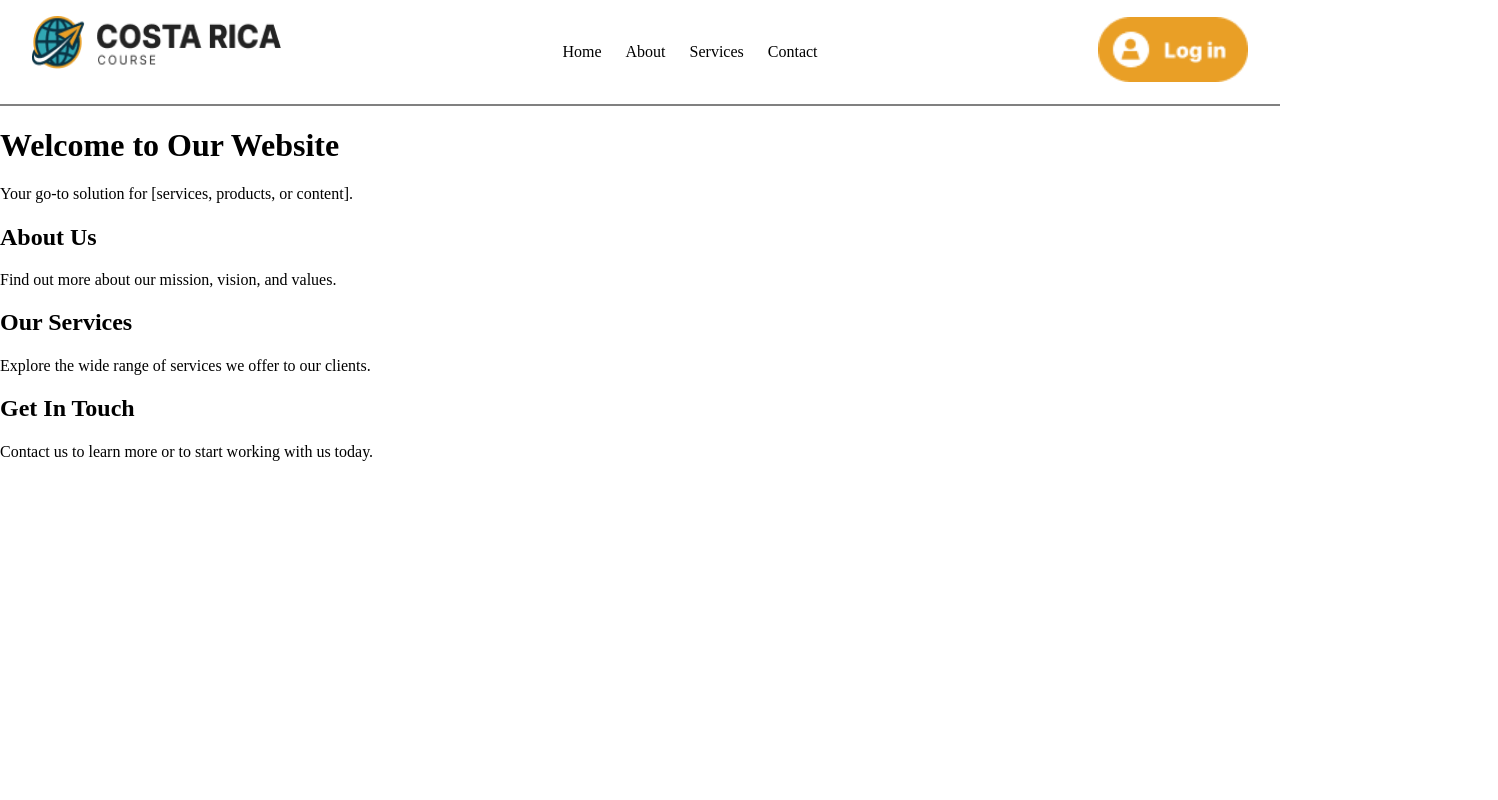
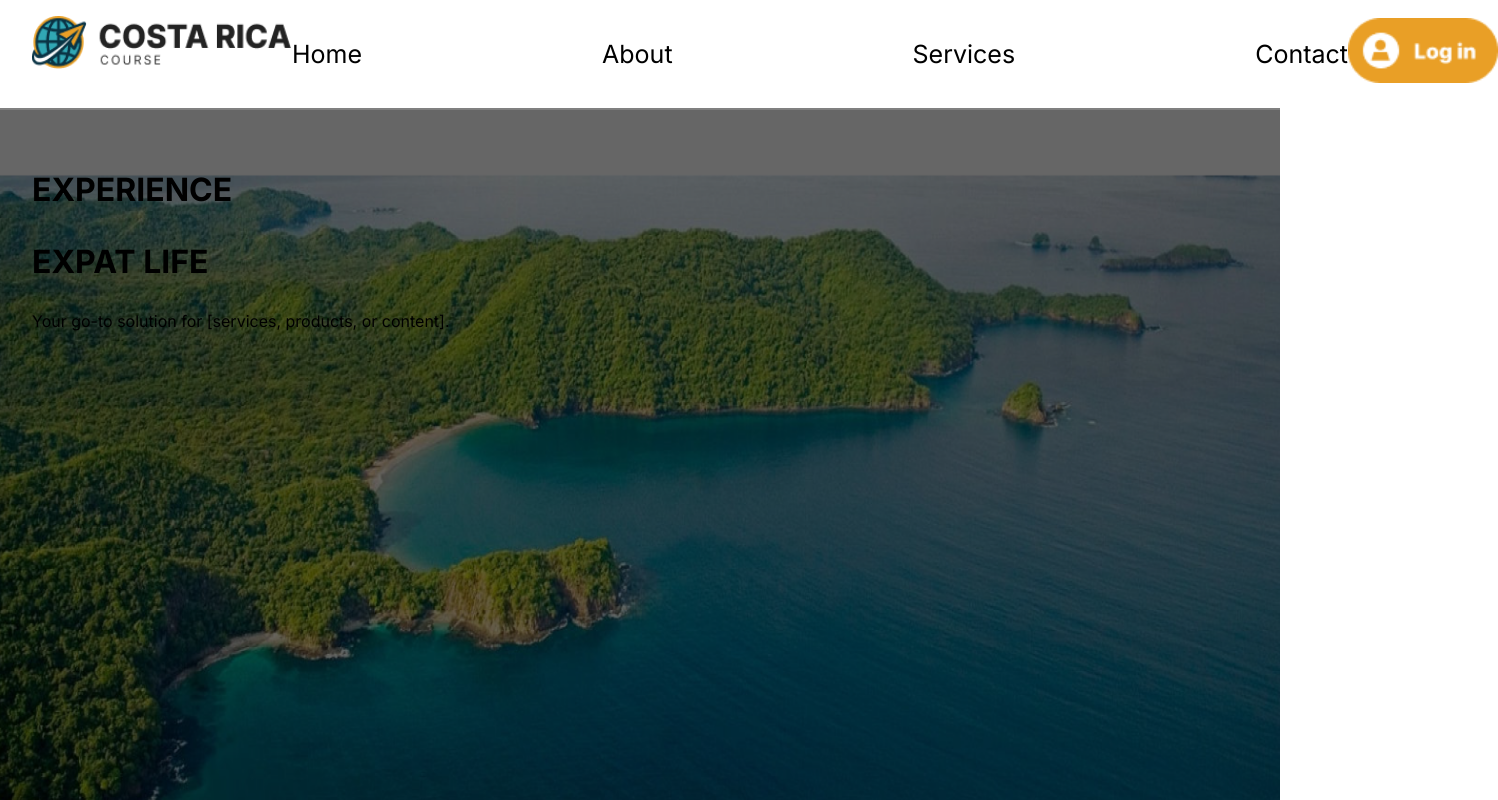
Before and after one commit to BrianKendalBucek/costa-rica-course, a Next.js app in the folder costa-rica-course/: page / in a window 1280 px wide. Shown: the top 800 px of the page, 1498 px wide, since content can reach past the window. Built offline with nearby package versions, Linux system fonts and the light colour scheme.

Commit message:
added proper font and home background

```diff
--- a/costa-rica-course/src/app/globals.scss
+++ b/costa-rica-course/src/app/globals.scss
@@ -2,6 +2,11 @@
 @import '../styles/mixins';
 @import '~normalize.css';
 
-// body {
-//   font-family: -apple-system, BlinkMacSystemFont, 'Segoe UI', Roboto, 'Helvetica Neue', Arial, sans-serif;
-// }
+@import url('https://fonts.googleapis.com/css2?family=Inter:ital,opsz,wght@0,14..32,100..900;1,14..32,100..900&display=swap');
+
+body {
+  font-family: 'Inter', sans-serif;
+  font-weight: 400;
+  line-height: 1.6;
+  // font-family: -apple-system, BlinkMacSystemFont, 'Segoe UI', Roboto, 'Helvetica Neue', Arial, sans-serif;
+}
--- a/costa-rica-course/src/app/page.module.scss
+++ b/costa-rica-course/src/app/page.module.scss
@@ -10,3 +10,18 @@ $text-color: #333;
 //   color: $text-color;
 //   font-size: 2rem;
 // }
+
+// .hero {
+//   background-color: red;
+// }
+
+.hero {
+  padding: 2rem;
+  height: 746px;
+  width: auto;
+  // min-height: 100vh; // Ensures the background covers the entire viewport height
+  background-image: url('/images/Rectangle 10 (7).png'); // Path to the background image in public folder
+  background-repeat: no-repeat;
+  background-size: cover; // Ensures the image covers the entire container
+  background-position: center center;
+}
--- a/costa-rica-course/src/app/page.tsx
+++ b/costa-rica-course/src/app/page.tsx
@@ -7,7 +7,8 @@ const HomePage: React.FC = () => {
       {/* Main content area */}
       <main className={styles.main}>
         <section className={styles.hero}>
-          <h1 className={styles.title}>Welcome to Our Website</h1>
+          <h1 className={styles.title}>EXPERIENCE</h1>
+          <h1 className={styles.title2}>EXPAT LIFE</h1>
           <p className={styles.description}>
             Your go-to solution for [services, products, or content].
           </p>
--- a/costa-rica-course/src/components/Header.module.scss
+++ b/costa-rica-course/src/components/Header.module.scss
@@ -24,7 +24,7 @@
   ul {
     list-style: none;
     display: flex;
-    gap: 1.5rem;
+    gap: 15rem;
   }
 }
 
@@ -37,6 +37,8 @@
   a {
     color: black;
     text-decoration: none;
+    // font-family: Arial, Helvetica, sans-serif;
+    font-size: 25px;
     &:hover {
       color: #0070f3; // Primary color
     }
--- a/costa-rica-course/src/components/Header.tsx
+++ b/costa-rica-course/src/components/Header.tsx
@@ -12,7 +12,7 @@ const Header: React.FC = () => {
           <Image
             src="/images/Frame 28991.png" // Path to your logo in the public/images directory
             alt="Logo"
-            width={250} // Set appropriate width for the logo
+            width={260} // Set appropriate width for the logo
             height={65} // Set appropriate height for the logo
             priority // Ensures the logo loads faster
           />
```
Also changed, not shown: costa-rica-course/public/images/Experience Expat Life (1).png (added), costa-rica-course/public/images/Rectangle 10 (7).png (added).
